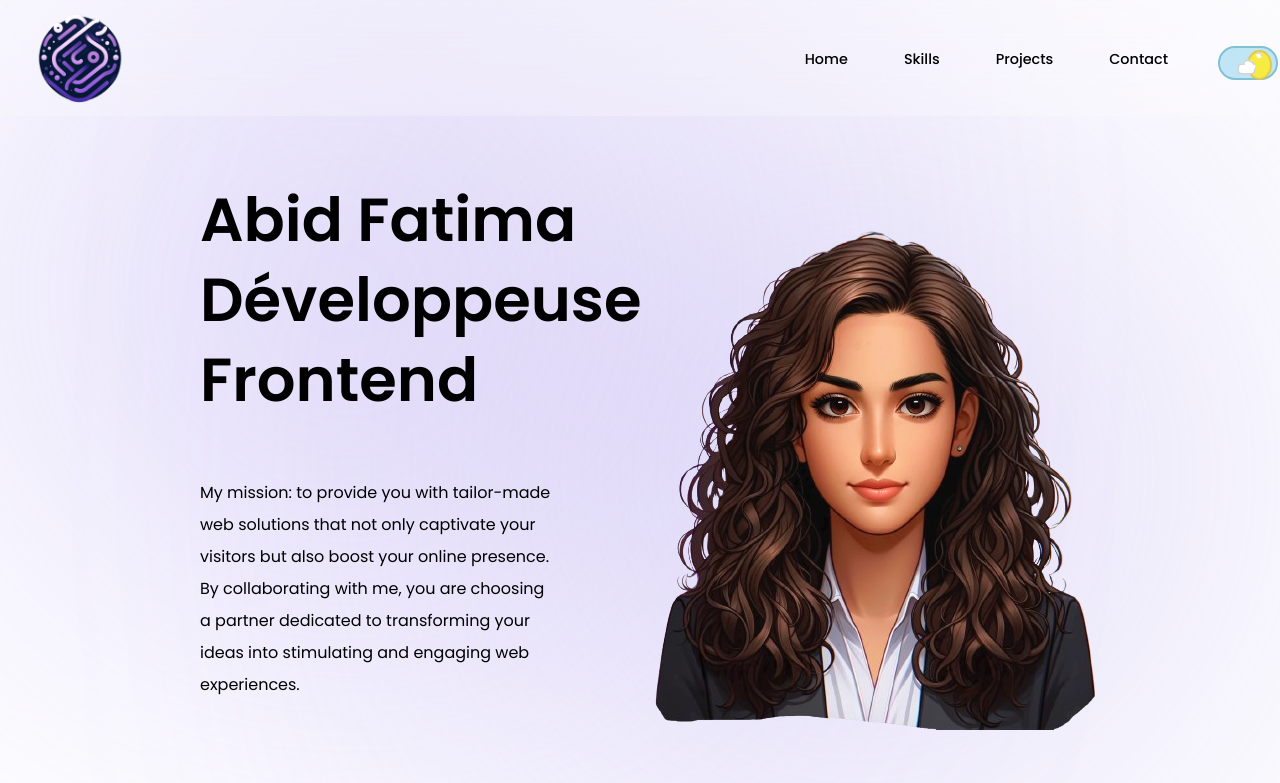
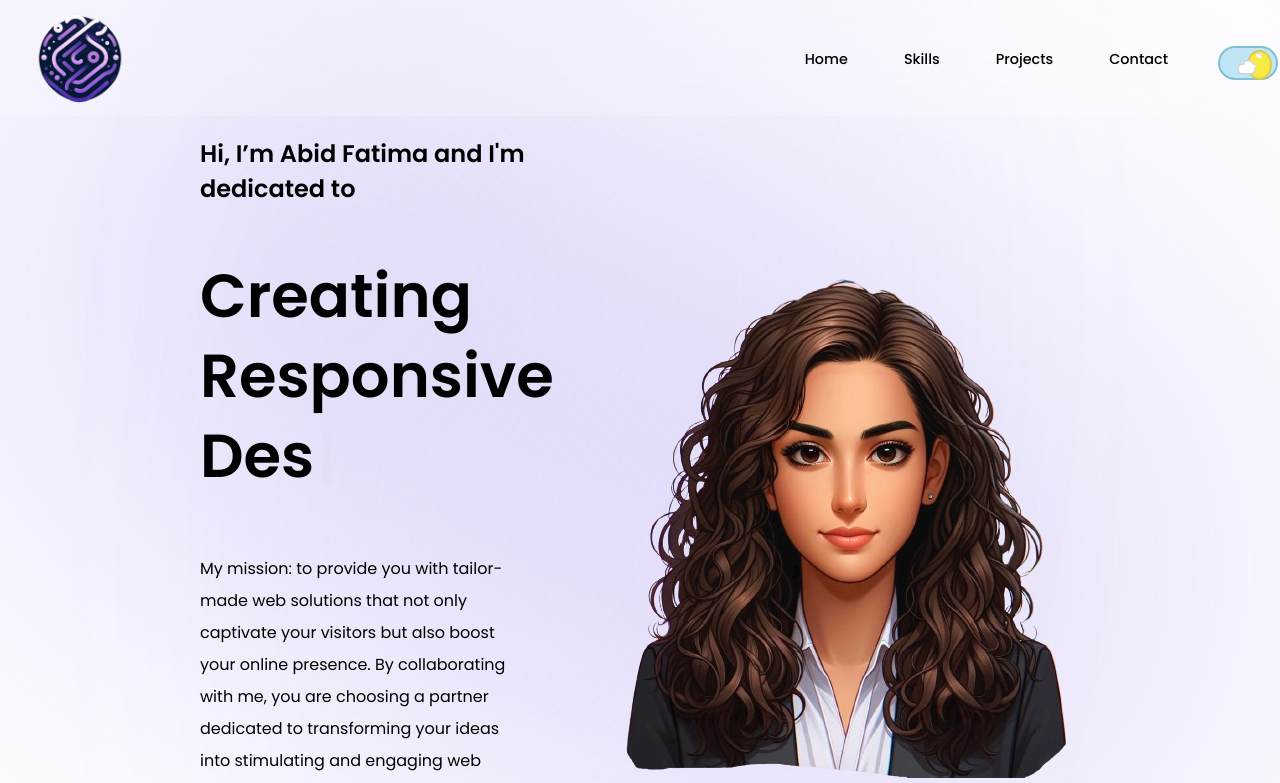
Before and after one commit to fatemzh/MyDeveloperPortfolio, a React (Create React App) app: page / in a window 1280 px wide. Shown: the top 783 px of the page. Built offline with nearby package versions, Linux system fonts and the light colour scheme.

Commit message:
animation: added a typewriter animation in the hero

```diff
--- a/package.json
+++ b/package.json
@@ -11,6 +11,7 @@
     "react": "^18.2.0",
     "react-dom": "^18.2.0",
     "react-scripts": "^5.0.1",
+    "react-simple-typewriter": "^5.0.1",
     "react-slick": "^0.30.2",
     "react-toggle-dark-mode": "^1.1.1",
     "slick-carousel": "^1.8.1",
--- a/src/components/Hero/Hero.jsx
+++ b/src/components/Hero/Hero.jsx
@@ -16,6 +16,7 @@ import logoNode from "../../assets/images/nodejs.png";
 import logoElectron from "../../assets/images/electron.png";
 import logoMySQL from "../../assets/images/mysql.png";
 import Insomnia from "../../assets/images/insomnia.png";
+import { Typewriter } from "react-simple-typewriter";
 
 const Hero = () => {
   return (
@@ -23,7 +24,34 @@ const Hero = () => {
       <section className="hero" id="Hero">
         <div className="hero-container">
           <div className="hero-content">
-            <h2>Abid Fatima Développeuse Frontend</h2>
+            <h1>
+              Hi, I’m <span>Abid Fatima and I'm dedicated to</span>
+            </h1>
+            <h2>
+              <span>
+                <Typewriter
+                  words={[
+                    "Frontend Development.",
+                    "Creating Responsive Designs.",
+                    "Building Interactive UIs.",
+                    "Crafting User-Friendly Experiences.",
+                    "Developing with React.",
+                    "Implementing Modern CSS Techniques.",
+                    "Bringing Designs to Life.",
+                    "Improving Accessibility.",
+                    "Creating Dynamic Interfaces.",
+                    "Innovating in Web Design.",
+                    "Enhancing User Interactions.",
+                  ]}
+                  loop
+                  cursor
+                  cursorStyle="|"
+                  typeSpeed={60}
+                  deleteSpeed={50}
+                  delaySpeed={1000}
+                />
+              </span>
+            </h2>
             <br />
             <p>
               My mission: to provide you with tailor-made web solutions that not
```
Also changed, not shown: 1 other file (tests, documents, lock files or other folders).
